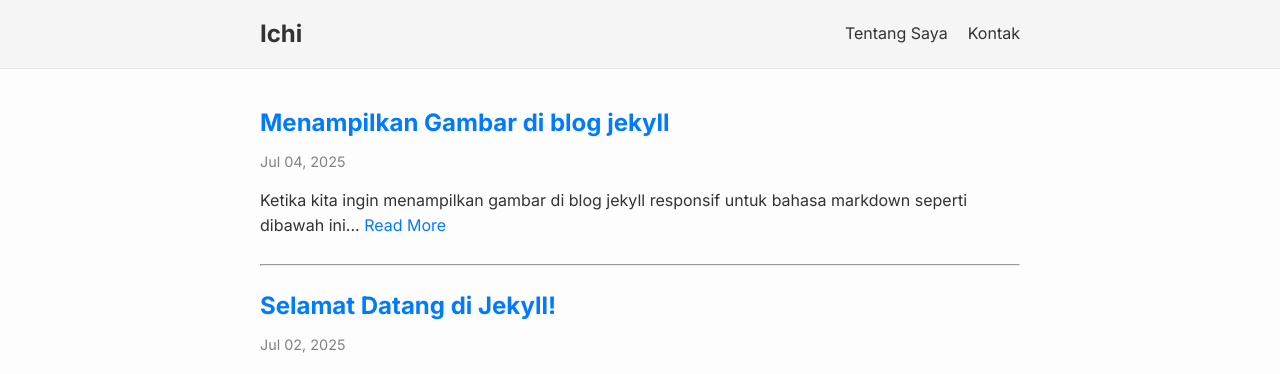
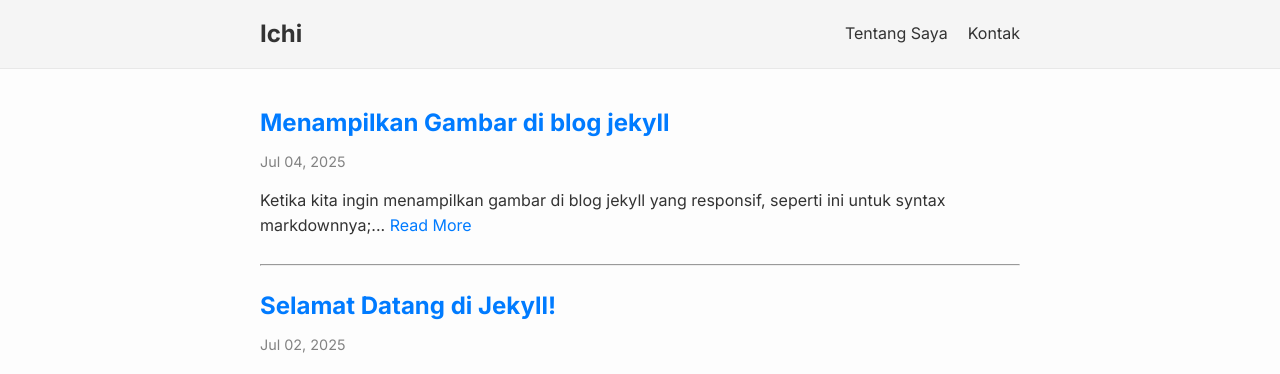
Before and after one commit to kucingcupu/ichi.github.io, a Jekyll site: the page built from index.html, in a window 1280 px wide. Shown: the top 374 px of the page. Built offline with Jekyll 4.4.1, drawn with Linux system fonts in a browser that asks for light colours; the list of posts is cut into pages by our own code.

Commit message:
memperbarui artikel ke 2

````diff
--- a/_posts/2025-07-02-menampilkan-gambar.md
+++ b/_posts/2025-07-02-menampilkan-gambar.md
@@ -5,7 +5,7 @@ date: 2025-07-04 13:00:00 +0700
 categories: jekyll
 ---
 
-Ketika kita ingin menampilkan gambar di blog jekyll responsif untuk bahasa markdown seperti dibawah ini contohnya;
+Ketika kita ingin menampilkan gambar di blog jekyll yang responsif, seperti ini  untuk syntax markdownnya;
 
 ```markdown
 ![ini foto pernikahan](https://res.cloudinary.com/NAMA_CLOUD_ANDA/image/upload//vXXXXXXXXX/nama_file_gambar.jpg){: .my-image }
````
Also changed, not shown: other parts of _posts/2025-07-02-menampilkan-gambar.md (+1 -1 lines).
